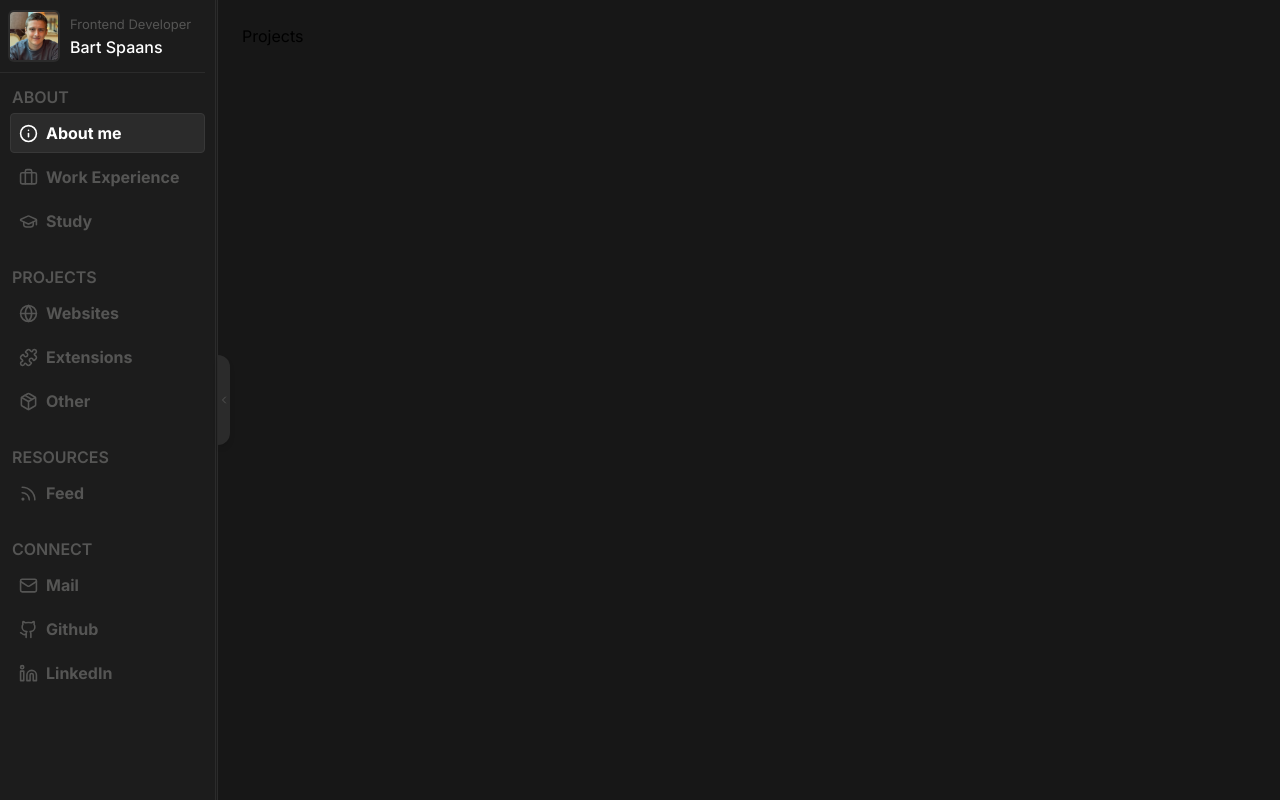
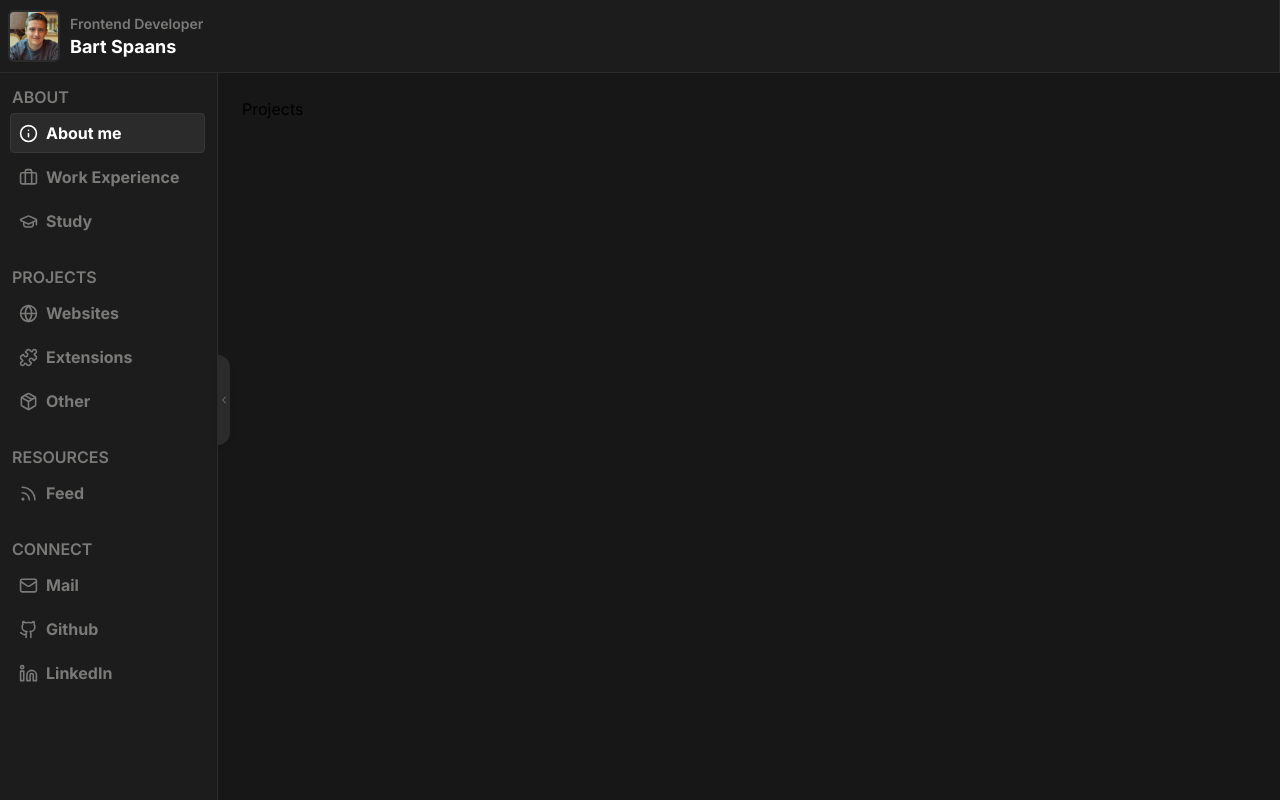
Before and after one commit to spaansba/Portfolio, a Next.js app: page /projects in a window 1280 px wide. Shown: the top 800 px of the page. Built offline with nearby package versions, Linux system fonts and the light colour scheme.

Commit message:
added header

```diff
--- a/src/app/_components/Content/Header/Header.tsx
+++ b/src/app/_components/Content/Header/Header.tsx
@@ -1,13 +1,39 @@
 import React from "react"
-import { useNavigationSelectedPage } from "@/stores/NavigationListStore"
+import Image from "next/image"
+import { MapPin } from "lucide-react"
+import { useIsSidebarOpen } from "@/stores/SidebarStore"
 
 function Header() {
-  const selectedPage = useNavigationSelectedPage()
+  return (
+    <>
+      <div className="px-[10px] py-3 bg-SecondaryGray border-b-[1px] border-r-[1px] border-TertiaryGray">
+        <div className="flex items-center gap-3">
+          <div className="relative size-12 rounded-sm overflow-hidden ring-2 ring-TertiaryGray flex-shrink-0">
+            <Image
+              src="/images/BartSpaans.jpg"
+              alt="Profile picture"
+              fill
+              className="object-cover"
+              sizes="48px"
+              priority
+            />
+          </div>
 
-  return (
-    <div className="h-[50px] min-h-[50px] bg-SecondaryGray border-b border-TertiaryGray flex items-center px-6 backdrop-blur-sm bg-opacity-90 z-[100]">
-      <h1 className="text-white text-sm font-medium">{selectedPage?.name || "Home"}</h1>
-    </div>
+          {true && (
+            <div className="flex flex-col gap-[2px]">
+              <div className="flex items-center gap-1.5 ">
+                <h3 className="text-[14px] text-TextGray   font-semibold">Frontend Developer</h3>
+              </div>
+              <div className="flex gap-2">
+                <h2 className="text-white text-[18px] font-bold leading-tight truncate">
+                  Bart Spaans
+                </h2>
+              </div>
+            </div>
+          )}
+        </div>
+      </div>
+    </>
   )
 }
 
--- a/src/app/_components/MainWrapper.tsx
+++ b/src/app/_components/MainWrapper.tsx
@@ -28,7 +28,9 @@ function MainWrapper({ children }: { children: React.ReactNode }) {
 
   return (
     <div className="fixed inset-0 flex flex-col bg-PrimaryGray overflow-hidden">
-      <div className="flex-shrink-0 w-full">{/* <Header /> */}</div>
+      <div className="flex-shrink-0 w-full">
+        <Header />
+      </div>
 
       {/* This should be a single flex container with both sidebar and content */}
       <div className="flex-1 flex min-h-0 overflow-hidden">
--- a/src/app/_components/Sidebar/NavigationProfile.tsx
+++ /dev/null
@@ -1,39 +0,0 @@
-import React from "react"
-import Image from "next/image"
-import { MapPin } from "lucide-react"
-import { useIsSidebarOpen } from "@/stores/SidebarStore"
-
-function NavigationProfile() {
-  const isSidebarOpen = useIsSidebarOpen()
-  return (
-    <>
-      <div className="px-[10px] py-3 border-b border-TertiaryGray">
-        <div className="flex items-center gap-3">
-          <div className="relative size-12 rounded-sm overflow-hidden ring-2 ring-TertiaryGray flex-shrink-0">
-            <Image
-              src="/images/BartSpaans.jpg"
-              alt="Profile picture"
-              fill
-              className="object-cover"
-              sizes="48px"
-              priority
-            />
-          </div>
-
-          {isSidebarOpen && (
-            <div className="flex flex-col gap-[2px]">
-              <div className="flex items-center gap-1.5 text-TextGray">
-                <p className="text-[13px] truncate">Frontend Developer</p>
-              </div>
-              <h2 className="text-white text-base font-medium leading-tight truncate">
-                Bart Spaans
-              </h2>
-            </div>
-          )}
-        </div>
-      </div>
-    </>
-  )
-}
-
-export default NavigationProfile
--- a/src/app/_components/Sidebar/Sidebar.tsx
+++ b/src/app/_components/Sidebar/Sidebar.tsx
@@ -2,8 +2,6 @@ import { useIsSidebarOpen } from "@/stores/SidebarStore"
 import { motion } from "framer-motion"
 import Navigation from "./Navigation"
 import SidebarToggleButton from "./SidebarToggle/SidebarToggleButton"
-
-import NavigationProfile from "./NavigationProfile"
 
 export const SIDEBAR_OPEN_WIDTH = "205px"
 export const SIDEBAR_CLOSED_WIDTH = "49px"
@@ -12,22 +10,20 @@ function Sidebar() {
   const isSidebarOpen = useIsSidebarOpen()
   return (
     <>
-      <nav className="relative flex-shrink-0 flex bg-SecondaryGray">
+      <nav className="relative flex-shrink-0 flex h-full  ">
         <motion.div
           layout
           initial={false}
-          className="flex flex-col "
+          className="flex flex-col bg-SecondaryGray "
           animate={{ width: isSidebarOpen ? SIDEBAR_OPEN_WIDTH : SIDEBAR_CLOSED_WIDTH }}
           transition={{ duration: 0.4, ease: "easeInOut" }}
         >
-          <NavigationProfile />
-
           <div className="ml-[10px] pt-3 overflow-x-hidden scrollbar-hide">
             <Navigation />
           </div>
         </motion.div>
+        <SidebarToggleButton />
       </nav>
-      <SidebarToggleButton />
     </>
   )
 }
--- a/src/app/_components/Sidebar/SidebarToggle/SidebarToggleLine.tsx
+++ b/src/app/_components/Sidebar/SidebarToggle/SidebarToggleLine.tsx
@@ -7,9 +7,7 @@ type SidebarToggleLineProps = {
 function SidebarToggleLine({ isHovered }: SidebarToggleLineProps) {
   return (
     <div className="cursor-pointer h-full flex group relative">
-      <div className="bg-SecondaryGray w-[10px] h-full" />
-      <div className={`${isHovered ? "bg-SecondaryGray" : "bg-TertiaryGray"}  w-[1px] h-full`} />
-      <div className={`${isHovered ? "bg-TertiaryGray" : "bg-SecondaryGray"}  w-[1px] h-full`} />
+      <div className="bg-SecondaryGray w-[12px] h-full" />
       <div className={`${isHovered ? "bg-SecondaryGray" : "bg-TertiaryGray"}  w-[1px] h-full`} />
     </div>
   )
--- a/src/app/globals.css
+++ b/src/app/globals.css
@@ -4,7 +4,7 @@
   --color-PrimaryGray: #171717;
   --color-SecondaryGray: #1c1c1c;
   --color-TertiaryGray: #2b2b2b;
-  --color-TextGray: #555554;
+  --color-TextGray: #7a7a79;
   --scrollbar-track: #1c1c1c;
   --scrollbar-thumb: #2b2b2b;
   --scrollbar-thumb-hover: #3d3d3d;
```
